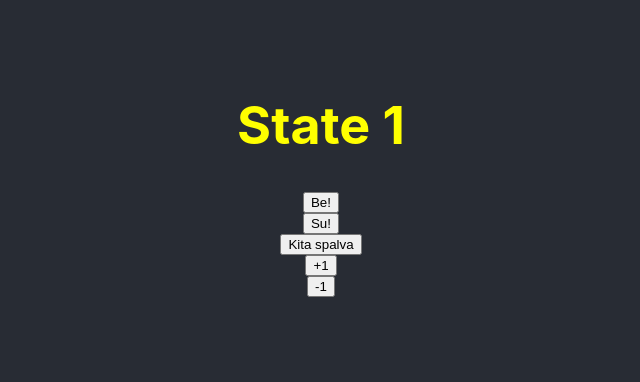
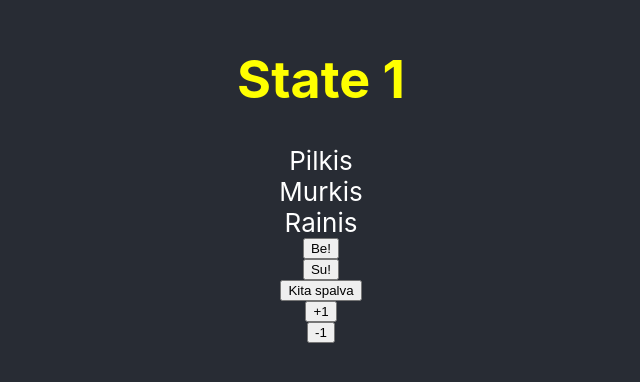
Before and after one commit to Nuotaikos/001, a React (Create React App) app in the folder r1/: page / in a window 1280 px wide. Shown: the part 222-604 px from the top of the page, without its empty margins (319-959 px from the left). Built offline with nearby package versions, Linux system fonts and the light colour scheme.

Commit message:
randcolor

```diff
--- a/r1/src/App.jsx
+++ b/r1/src/App.jsx
@@ -1,10 +1,12 @@
 import { useState } from 'react';
 import './App.css';
 
+const katinukai = ['Pilkis', 'Murkis', 'Rainis'];
 
 function App() {
   const [spalva, setSpalva] = useState('yellow');
   const [skaicius, setSkaicius] = useState(1);
+  const [kv, setKv] = useState([]);
   //state reiksme, kitas funkcija
 
   // const mygtukas = () => {
@@ -35,6 +37,10 @@ function App() {
     <div className="App">
       <header className="App-header">
         <h1 style={{ color: spalva }}>State {skaicius}</h1>
+        {
+          katinukai.map((k, i) => <div key={i}>{k}</div>)
+        }
+
         <button onClick={beArgumentu}>Be!</button>
         <button onClick={() => suArgumentu('Labas')}>Su!</button>
         <button onClick={keistiSpalva}>Kita spalva</button>
@@ -52,7 +58,8 @@ export default App;
 // onClick virsuje du galimi budai su arba be argumento
 
 //state - komponento viduje.
-//hug - reactas paraso funkcija useeState, o ji padeda susikurti state komponento viduje
+//hooks - reactas paraso funkcija useeState, o ji padeda susikurti state komponento viduje
 //turim const [a, b] ir priskiriame masyva [1,2] a guas 1, b gaus 2.
 //  const a=[1,2][0] const b=[1,2][1]
 //state negalima keisti, i ji pushint. Daryti kopija i ja sukelti ir tada ja perkelti
+//list -
--- /dev/null
+++ b/r1/src/Functions/randColor.js
@@ -0,0 +1,4 @@
+function randColor() {
+  '#' + Math.floor(Math.random() * 16777215).toString(16).padStart(6, '0');
+}
+export default randColor;
```
